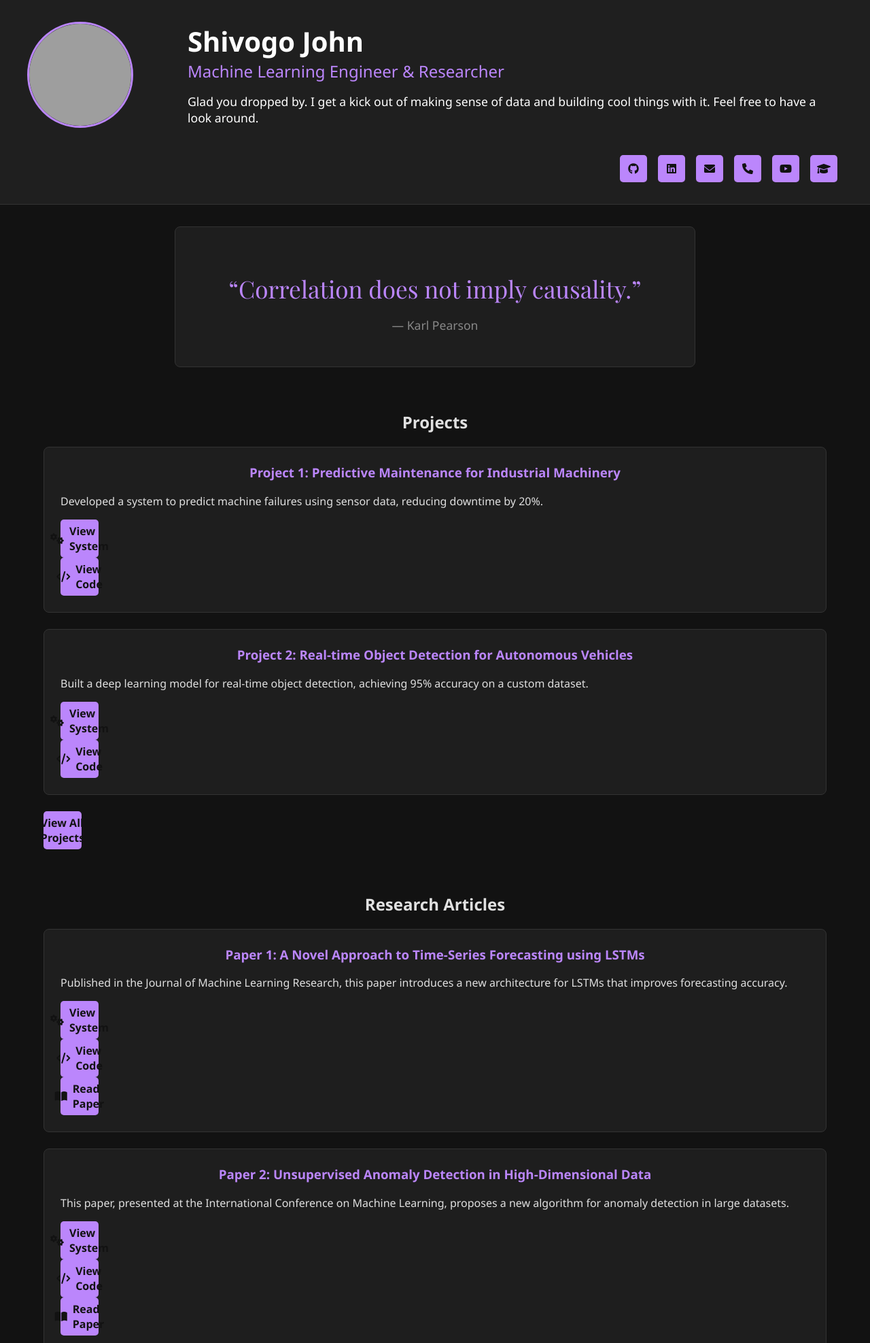
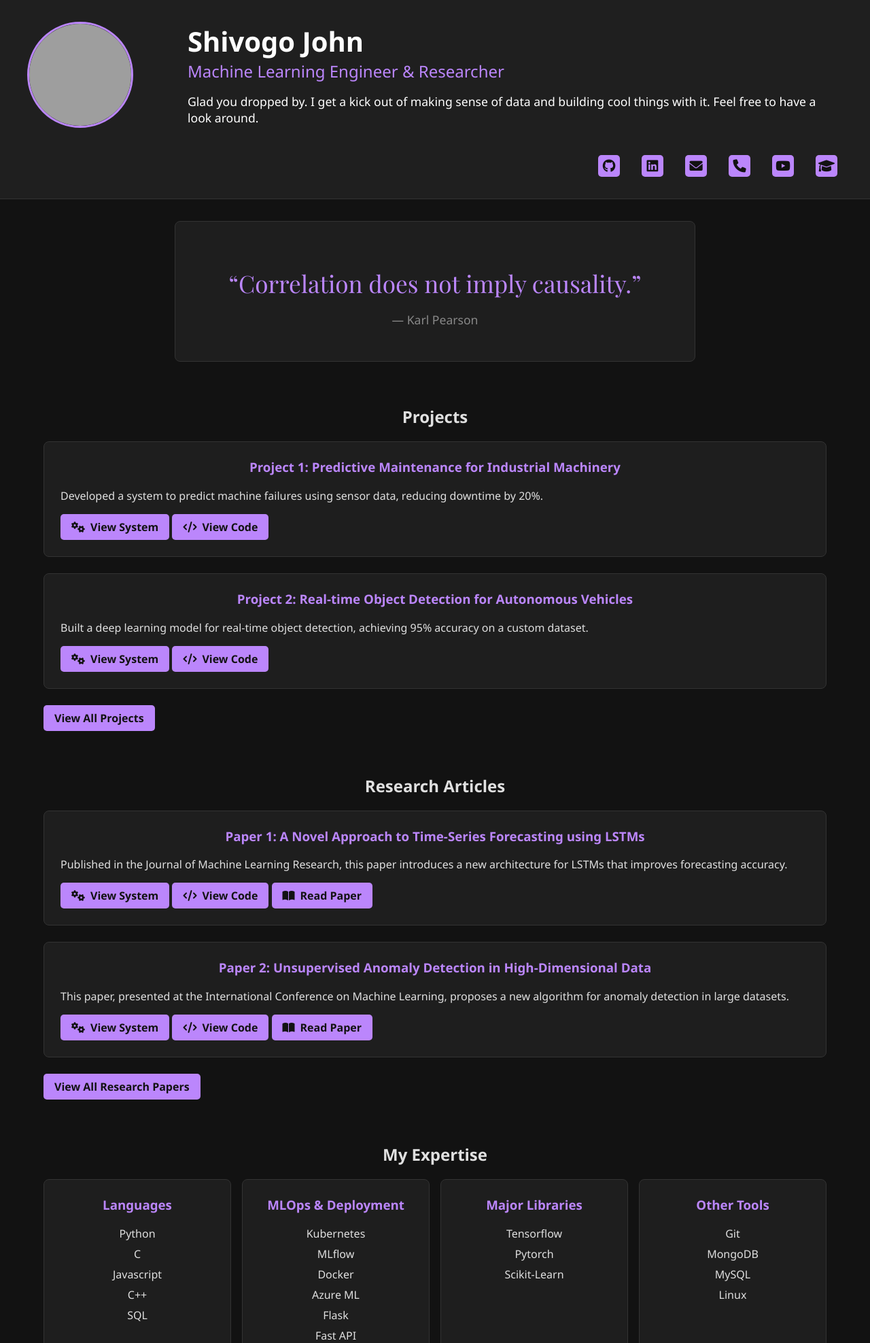
Before and after one commit to SHIVOGOJOHN/mainprofile, a Flask app: page / in a window 1280 px wide. Shown: the top 1975 px of the page at 68% size. Run offline with Flask 3, Linux system fonts and the light colour scheme; some libraries are stand-ins or nearby versions; grey boxes are pictures that could not be loaded.

Commit message:
Fix: Refine button styling for general and social media buttons.

```diff
--- a/static/style.css
+++ b/static/style.css
@@ -123,14 +123,15 @@ header {
     justify-content: flex-end;
     margin-top: 1.5rem;
     width: 100%;
+    gap: 1rem;
 }
 
 .social-links-bottom .btn {
     display: flex;
     align-items: center;
     justify-content: center;
-    width: 2.5rem; /* Fixed width for square button */
-    height: 2.5rem; /* Fixed height for square button */
+    width: 2rem; /* Smaller fixed width for square button */
+    height: 2rem; /* Smaller fixed height for square button */
     padding: 0; /* Remove padding to center icon */
     margin: 0 0.5rem;
     /* Animation 2: Subtle Entrance Animation */
@@ -141,6 +142,7 @@ header {
 }
 
 .social-links-bottom .btn i {
+    font-size: 1.2rem; /* Explicit font size for icon */
     margin: 0; /* Remove any default icon margin */
 }
 
@@ -352,18 +354,15 @@ section {
 }
 
 .btn {
-    display: flex;
+    display: inline-flex;
     align-items: center;
-    justify-content: center;
     background-color: #bb86fc;
     color: #121212;
-    padding: 0.5rem; /* Equal padding on all sides */
+    padding: 0.5rem 1rem;
     border-radius: 5px;
     text-decoration: none;
     font-weight: bold;
     transition: background-color 0.3s ease, transform 0.1s ease; /* Animation 4: Button Press Feedback */
-    width: 2.5rem; /* Set a fixed width and height for square buttons */
-    height: 2.5rem;
 }
 
 .btn:hover {
@@ -442,8 +441,8 @@ footer {
     display: flex;
     align-items: center;
     justify-content: center;
-    width: 2.5rem; /* Fixed width for square button */
-    height: 2.5rem; /* Fixed height for square button */
+    width: 2rem; /* Smaller fixed width for square button */
+    height: 2rem; /* Smaller fixed height for square button */
     padding: 0; /* Remove padding to center icon */
     background-color: #ffffff; /* White background */
     color: #121212; /* Black text/icons */
@@ -455,6 +454,7 @@ footer {
 
 .footer-links .btn i {
     color: #121212; /* Ensure icons are black */
+    font-size: 1.2rem; /* Explicit font size for icon */
     margin: 0; /* Remove any default icon margin */
 }
 
```
